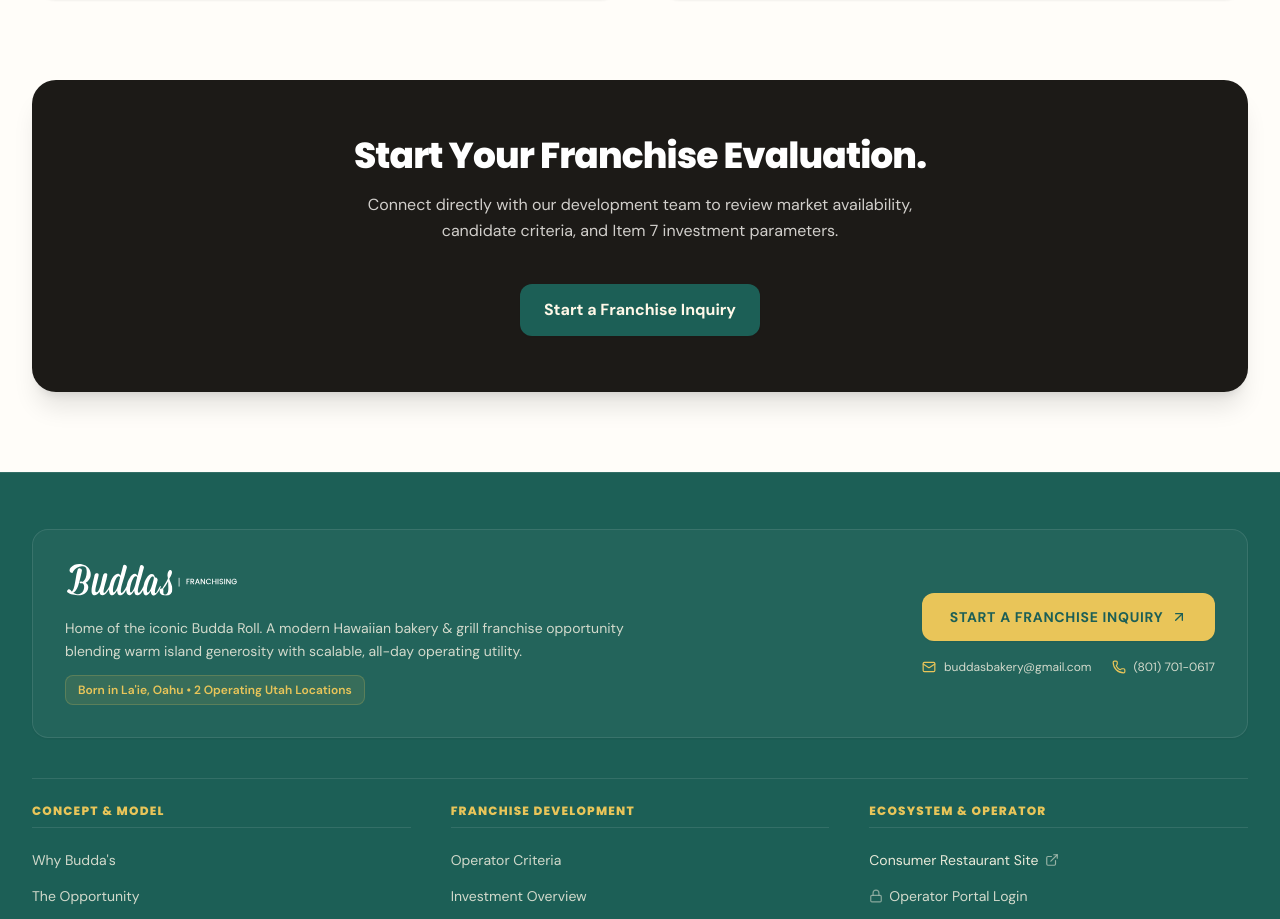
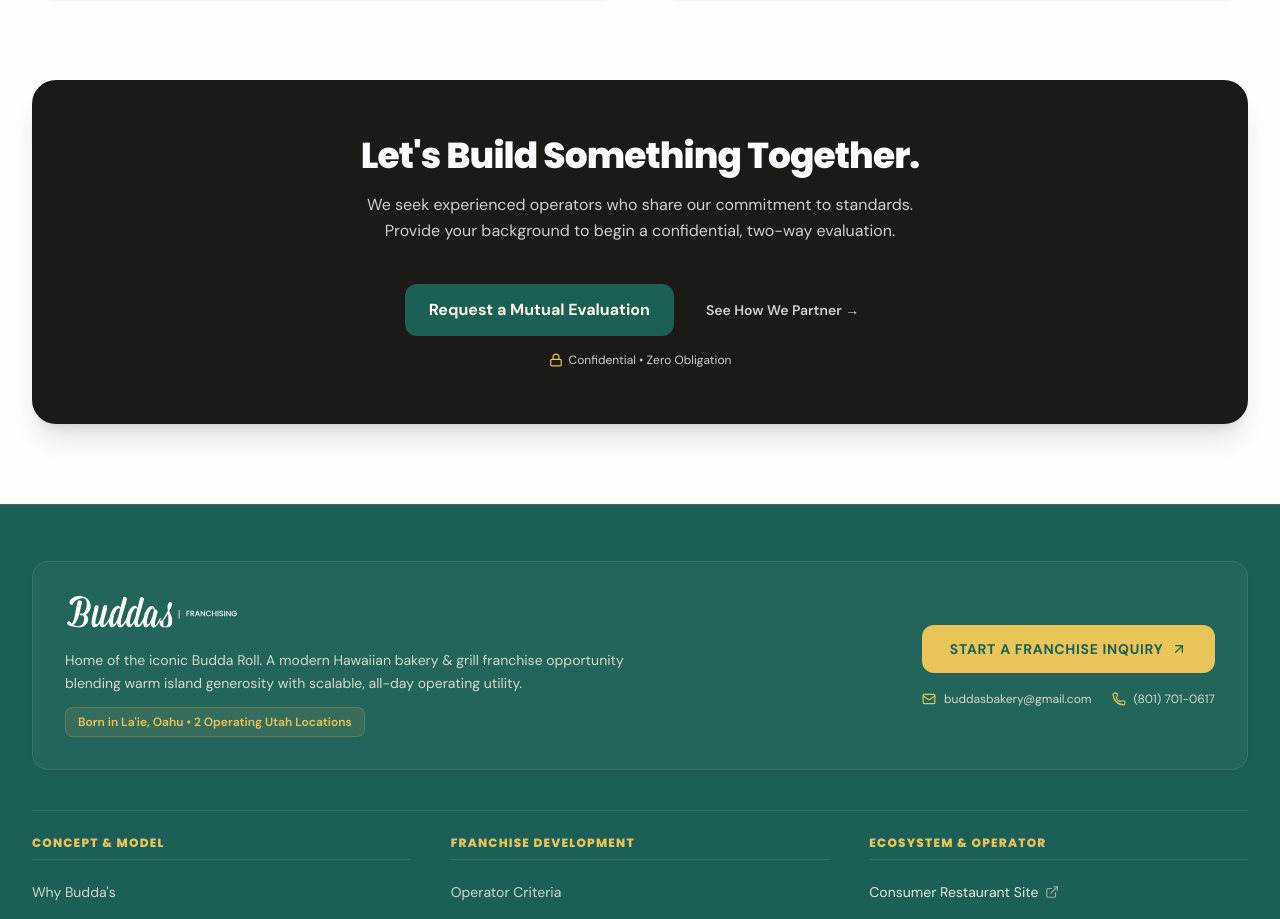
Before and after one commit to Chromapages/buddas-franchisee, a Next.js app: page /franchise/the-opportunity in a window 1280 px wide. Shown: the part 2980-3899 px from the top of the page. Built offline with nearby package versions, Linux system fonts and the light colour scheme.

Commit message:
feat(copy): implement Direction 2 (Mutual-Fit) CTA copy with reassurance microcopy

```diff
--- a/src/app/franchise/page.tsx
+++ b/src/app/franchise/page.tsx
@@ -4,6 +4,7 @@
   ArrowRight,
   ArrowUpRight,
   MapPin,
+  Lock,
 } from "lucide-react";
 import { OperatorProofRail } from "@/src/components/public/operator-proof-rail";
 import { CandidateProfileSection } from "@/src/components/public/candidate-profile-section";
@@ -130,10 +131,10 @@
           {/* Message Cluster (Tight Proximity) */}
           <div className="space-y-3 sm:space-y-4 max-w-2xl mx-auto">
             <h2 className="text-3xl sm:text-5xl font-black font-heading text-white tracking-tight">
-              Bring Budda&apos;s to Your Market.
+              Let&apos;s Build Something Together.
             </h2>
             <p className="text-base sm:text-lg text-bds-cream/80 max-w-xl mx-auto leading-relaxed">
-              Our development team will review your qualifications and connect for a mutual evaluation discussion.
+              We seek experienced operators who share our commitment to standards. Provide your background to begin a confidential, two-way evaluation.
             </p>
           </div>
 
@@ -143,15 +144,21 @@
               href="/franchise/contact"
               className="btn-secondary text-base font-bold w-full sm:w-auto hover:!bg-bds-teal hover:!text-white transition-all duration-200 focus-visible:ring-2 focus-visible:ring-bds-gold focus-visible:ring-offset-2"
             >
-              Start a Franchise Inquiry
+              Request a Mutual Evaluation
             </Link>
             <Link
               href="/franchise/process"
               className="text-sm font-semibold text-bds-cream/80 hover:text-white px-4 py-3 focus-visible:ring-2 focus-visible:ring-bds-gold"
             >
-              Review the 4-Stage Franchise Process &rarr;
+              See How We Partner &rarr;
             </Link>
           </div>
+
+          {/* Reassurance Microcopy */}
+          <p className="mt-4 text-xs text-bds-cream/80 flex items-center justify-center gap-1.5">
+            <Lock className="w-3.5 h-3.5 text-bds-gold shrink-0" aria-hidden="true" />
+            <span>Confidential &bull; Zero Obligation</span>
+          </p>
         </div>
       </section>
     </div>
--- a/src/app/franchise/the-opportunity/page.tsx
+++ b/src/app/franchise/the-opportunity/page.tsx
@@ -9,6 +9,7 @@
   GraduationCap,
   Sparkles,
   ArrowRight,
+  Lock,
 } from "lucide-react";
 import { isActiveOfferingEnabled } from "@/src/lib/flags";
 import { FinancialDisclosure } from "@/src/components/public/financial-disclosure";
@@ -206,18 +207,29 @@
           {/* Message Cluster */}
           <div className="space-y-3 sm:space-y-4 max-w-2xl mx-auto">
             <h2 className="text-3xl sm:text-4xl font-black font-heading text-white">
-              Start Your Franchise Evaluation.
+              Let&apos;s Build Something Together.
             </h2>
             <p className="text-base text-brand-cream/80 max-w-xl mx-auto leading-relaxed">
-              Connect directly with our development team to review market availability, candidate criteria, and Item 7 investment parameters.
+              We seek experienced operators who share our commitment to standards. Provide your background to begin a confidential, two-way evaluation.
             </p>
           </div>
           {/* Action Cluster */}
-          <div className="mt-8 sm:mt-10">
+          <div className="mt-8 sm:mt-10 flex flex-col sm:flex-row items-center justify-center gap-4">
             <Link href="/franchise/contact" className="btn-primary text-base font-bold">
-              Start a Franchise Inquiry
+              Request a Mutual Evaluation
+            </Link>
+            <Link
+              href="/franchise/process"
+              className="text-sm font-semibold text-brand-cream/80 hover:text-white px-4 py-3 focus-visible:ring-2 focus-visible:ring-bds-gold"
+            >
+              See How We Partner &rarr;
             </Link>
           </div>
+          {/* Reassurance Microcopy */}
+          <p className="mt-4 text-xs text-brand-cream/80 flex items-center justify-center gap-1.5">
+            <Lock className="w-3.5 h-3.5 text-bds-gold shrink-0" aria-hidden="true" />
+            <span>Confidential &bull; Zero Obligation</span>
+          </p>
         </div>
       </section>
     </div>
```
